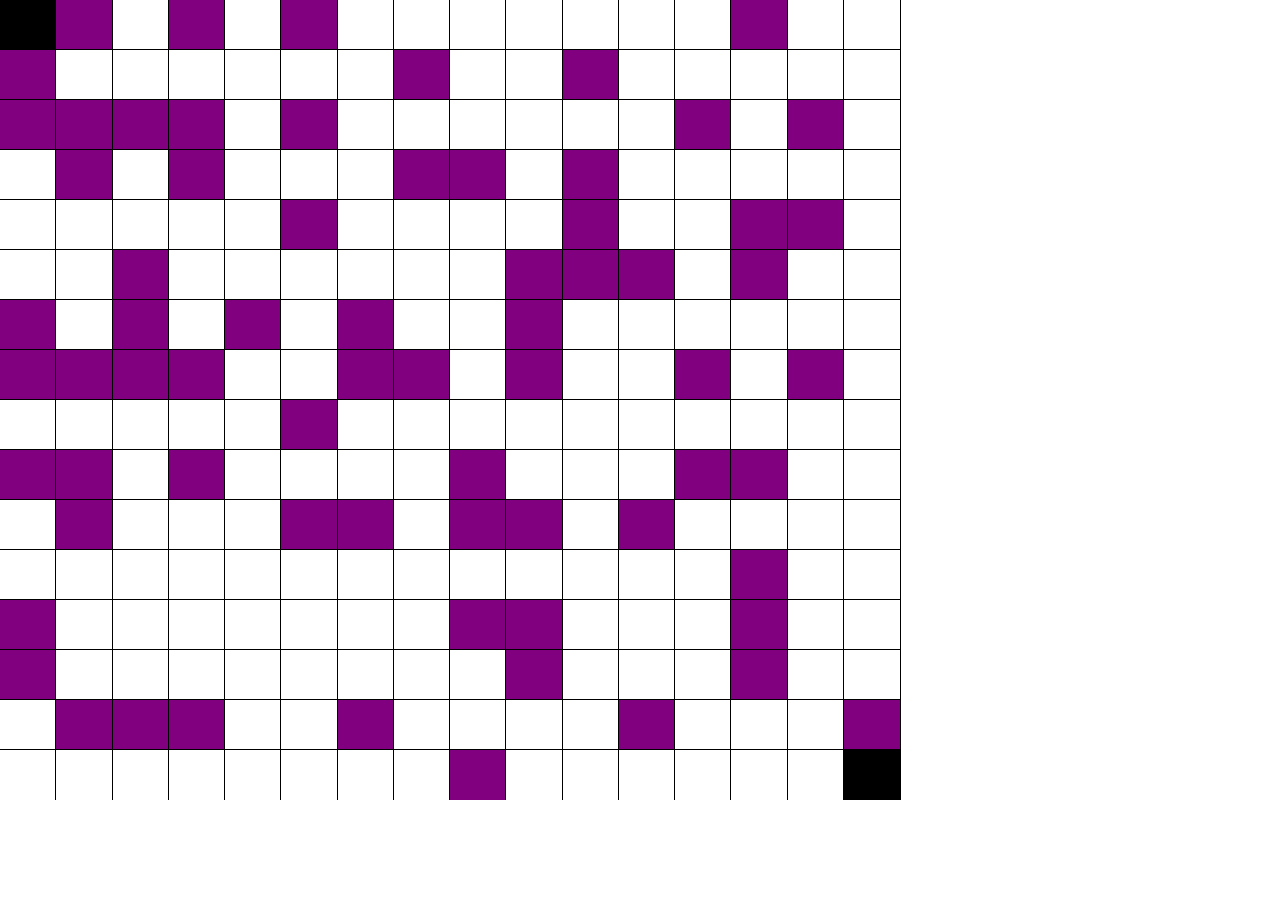
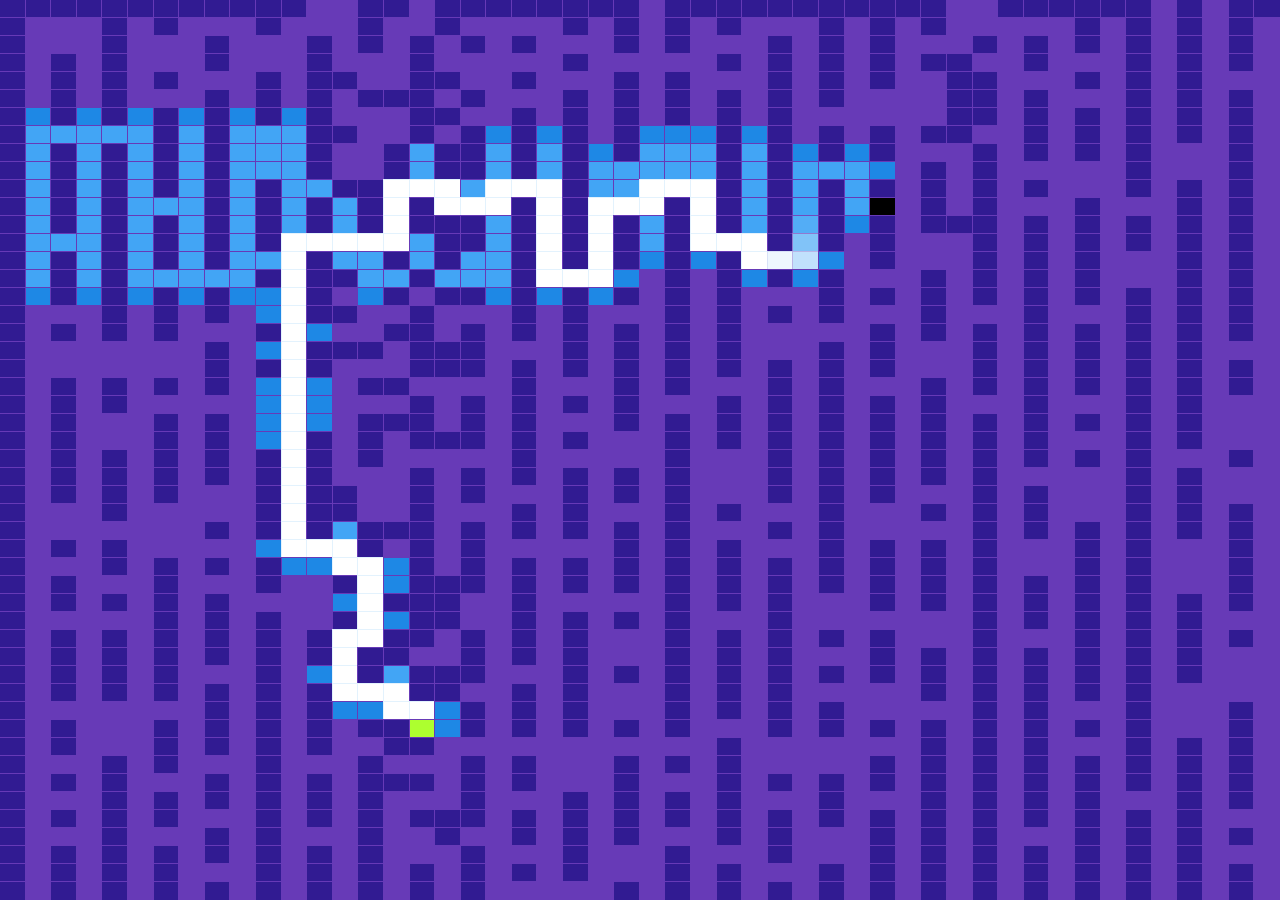
Before and after one commit to renatodamazio/pathfinding, a website built with webpack: page index.html in a window 1280 px wide. Before the commit the page ends 800 px from the top, so only its background shows below. Built offline with nearby package versions, Linux system fonts and the light colour scheme.

Commit message:
Working A*

```diff
--- a/assets/grids.scss
+++ b/assets/grids.scss
@@ -1,21 +1,37 @@
 #wrapper_grid {
-
+    margin: 0 auto;
     .cell {
-        outline: 1px solid #000;
+        outline: 1px solid #673ab7;
         display: inline-block;
         vertical-align: top;
         transition: cubic-bezier(0.445, 0.05, 0.55, 0.95) .500s;
-        background-color: purple;
+        background-color: #673ab7;
+
         &.start-cell {
-            background-color: #000 !important;
+            background-color: greenyellow !important;
         }
 
         &.target-cell {
             background-color: #000 !important;
         }
 
-        &.path-cell {
-            background-color: red !important;
+        &.path-cell:not(.target-cell) {
+            background: #fff !important;
+            outline-color: #e3f2fd !important;
+            animation-name: move;
+            animation-duration: cubic-bezier(0.445, 0.05, 0.55, 0.95) .500s;;
         }
     }
 }
+
+@keyframes move {
+    0% {
+        transform: scale(1.4);
+    }
+    50% {
+        transform: scale(0.9);
+    }
+    100% {
+        transform: scale(1);
+    }
+}
--- a/assets/reset.scss
+++ b/assets/reset.scss
@@ -6,4 +6,5 @@
 html, body {
     width: 100%;
     height: 100%;
+    background-color: #000;
 }
--- a/src/astar.js
+++ b/src/astar.js
@@ -15,11 +15,15 @@ function removeFromArray(arr, item) {
 };
 
 const heuristic = (num1, num2) => {
-    const a = num1.cell;
-    const b = num2.cell;
+    const e = num1.cell;
+    const n = num2.cell;
 
-    const _math = Math.abs(a.i - b.i) + Math.abs(a.j - a.j);
-    return _math;
+    const a = e.i - n.i;
+    const b =  e.j - n.j;
+
+    const c = Math.sqrt(a*a, + b*b);
+
+    return c;
 };
 
 function MazeBuilder(el, grids) {
@@ -33,15 +37,31 @@ function MazeBuilder(el, grids) {
     }
 
     if (neighbors.length) {
-        const notVisitedNeighbors = neighbors.filter((n) => !n.cell.visited);
-        const neighborIndex = Math.floor((Math.random() * notVisitedNeighbors.length));
-        const neighbor = notVisitedNeighbors[neighborIndex];
+        try {
+            const notVisitedNeighbors = neighbors.filter((n) => !n.cell.visited);
+            const neighborIndex = Math.floor((Math.random() * notVisitedNeighbors.length));
+            const neighbor = notVisitedNeighbors[neighborIndex];
 
-        if(neighbor) {
-            neighbor.cell.wall = true;
-            neighbor.style.backgroundColor = "#fff";
+            if(neighbor && (!neighbor.cell.start && !neighbor.cell.target)) {
+                const j = neighbor.cell.j;
+                const i = neighbor.cell.i;
 
-            notVisitedNeighbors.forEach((element) => MazeBuilder(element, grids));
+                if (j % 2 === 0 || notVisitedNeighbors.length > 2) {
+                    neighbor.cell.wall = true;
+                    neighbor.style.backgroundColor = "#311b92"
+                };
+
+
+                if ( Math.floor(Math.random() * i + j) % 2 > i) {
+                    neighbor.cell.wall = true;
+                    neighbor.style.backgroundColor = "#311b92"
+                };
+
+                notVisitedNeighbors.forEach((element) => MazeBuilder(element, grids));
+
+            }
+        } catch(err) {
+            console.log("Something went wrong");
         }
     }
 };
@@ -68,12 +88,6 @@ function Setup(grids) {
         this.wall = false;
         this.neighbors = [];
 
-        this.generateWall = function() {
-            if ( Math.random(i+j) < 0.3) {
-                // this.wall = true;
-            }
-        }
-
         this.setNeighbors = function() {
             let i = this.i;
             let j = this.j;
@@ -93,6 +107,7 @@ function Setup(grids) {
             if (j > 0) {
                 this.neighbors.push(grids[i][j - 1]);
             }
+
 
             // if (j > 0 && i > 0) {
             //     this.neighbors.push(grids[i - 1][j-1]);
@@ -124,26 +139,23 @@ function Setup(grids) {
         })
     });
 
-    grids[0][0].cell.start = true;
-    grids[cols -1][rows -1].cell.target = true;
+    const returnRandomCell = () => {
+        const randomPosX = Math.abs(Math.floor(Math.random() * (0 - grids.length)) + 0);
+        const randomPosY = Math.abs(Math.floor(Math.random() * (0 - grids.length)) + 0);
 
-    startCell = (grids[0][0]);
-    targetCell = (grids[cols -1][rows -1]);
+        return (grids[randomPosX][randomPosY]);
+    };
+
+    targetCell = returnRandomCell();
+    startCell = returnRandomCell();
+    startCell.cell.start = true;
+    targetCell.cell.target = true;
 
     startCell.classList.add("start-cell");
     targetCell.classList.add("target-cell");
 
-
     openSet.push(startCell);
 
-    grids.forEach((row, x) => {
-        row.forEach((col, y) => {
-            const gridexpecetion = grids[x][y].cell
-            if (!gridexpecetion.start && !gridexpecetion.target) {
-                gridexpecetion.generateWall();
-            }
-        })
-    });
 
     MazeBuilder(startCell, grids);
 
@@ -155,11 +167,12 @@ function AStar({ openSet, targetCell }) {
     let closeSet = [];
     let path = [];
 
+
     const reconstructPath = () => {
         let x = 0;
 
         const startPath = setInterval(() => {
-            if (x <= path.length -1) {
+            if (x < path.length -1) {
                 x++
             } else {
                 clearInterval(startPath)
@@ -181,13 +194,14 @@ function AStar({ openSet, targetCell }) {
 
             if (current == targetCell) {
                 let temp = current;
-                path.push(temp);
+                path.unshift(temp);
 
                 while(temp.previous) {
-                    path.push(temp.previous);
+                    path.unshift(temp.previous);
                     temp = temp.previous;
-                    reconstructPath();
                 }
+
+                reconstructPath();
                 return;
             }
 
@@ -200,12 +214,6 @@ function AStar({ openSet, targetCell }) {
             for (var n = 0; n < neighbors.length; n++) {
                 const neighborCell = neighbors[n].cell;
                 const neighbor = neighbors[n];
-
-
-                if (neighborCell.wall) {
-                    neighbor.style.backgroundColor = "purple";
-                }
-
 
                 if (!closeSet.includes(neighbor) && !neighborCell.wall) {
 
@@ -234,11 +242,11 @@ function AStar({ openSet, targetCell }) {
 
             }
             for (var o = 0; o < openSet.length; o++) {
-                openSet[o].style.backgroundColor = "green"
+                openSet[o].style.backgroundColor = "#1e88e5"
             }
 
             for (var o = 0; o < closeSet.length; o++) {
-                closeSet[o].style.backgroundColor = "pink"
+                closeSet[o].style.backgroundColor = "#42a5f5"
             }
 
             constructPath();
--- a/src/grids.js
+++ b/src/grids.js
@@ -1,8 +1,8 @@
-const rows = 16;
-const cols = 16;
+const rows = 50;
+const cols = 50;
 const wrapperStyle = {
-    width: 900,
-    height: 800,
+    width: 1280,
+    height: 900,
 };
 
 const gridStyle = {
@@ -21,7 +21,7 @@ function createCells() {
     const style = gridStyle;
 
     cell.setAttribute("class", "cell");
-    cell.setAttribute("style", `width: ${style.width}px; height: ${style.height}px`)
+    cell.setAttribute("style", `width: ${style.width}px; height: ${style.height}px`);
     cell.addEventListener("click", function() { handleCellClick() })
 
     return cell;
```
